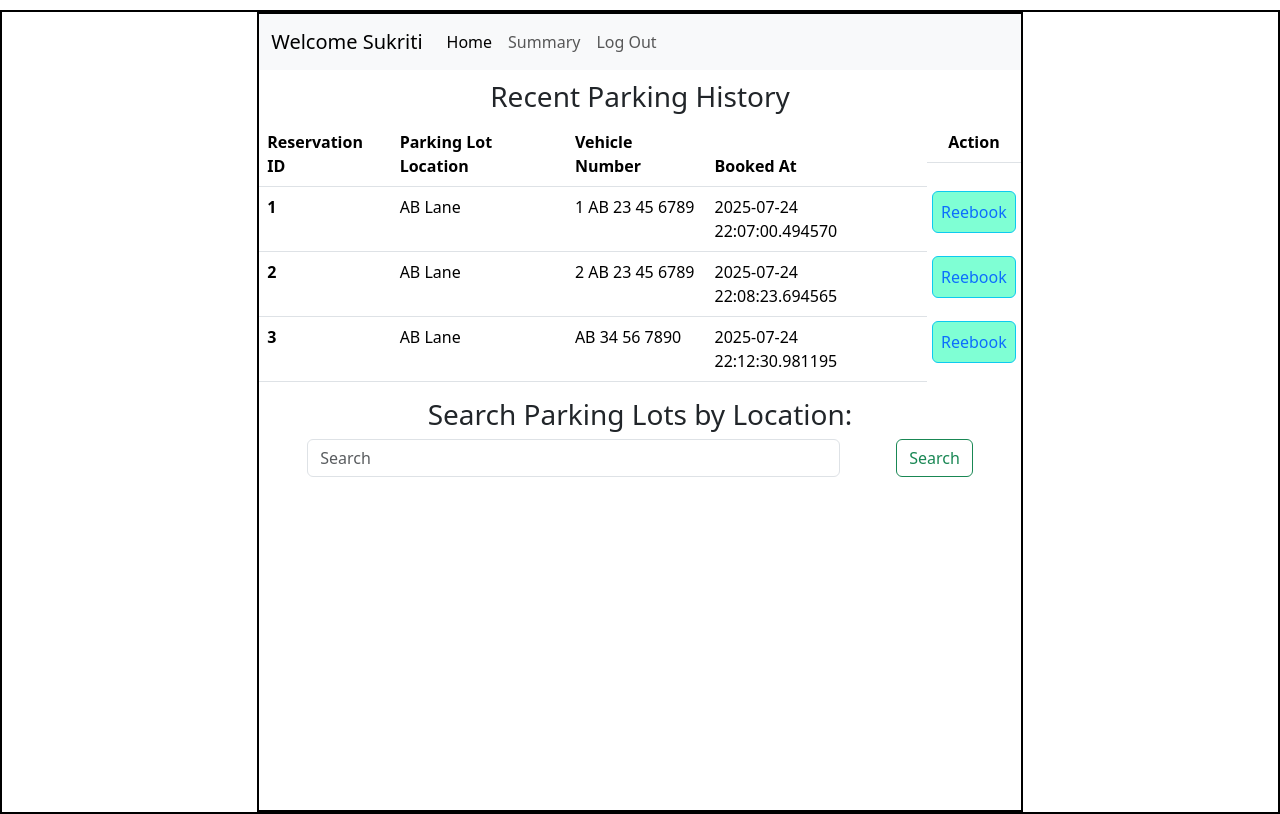
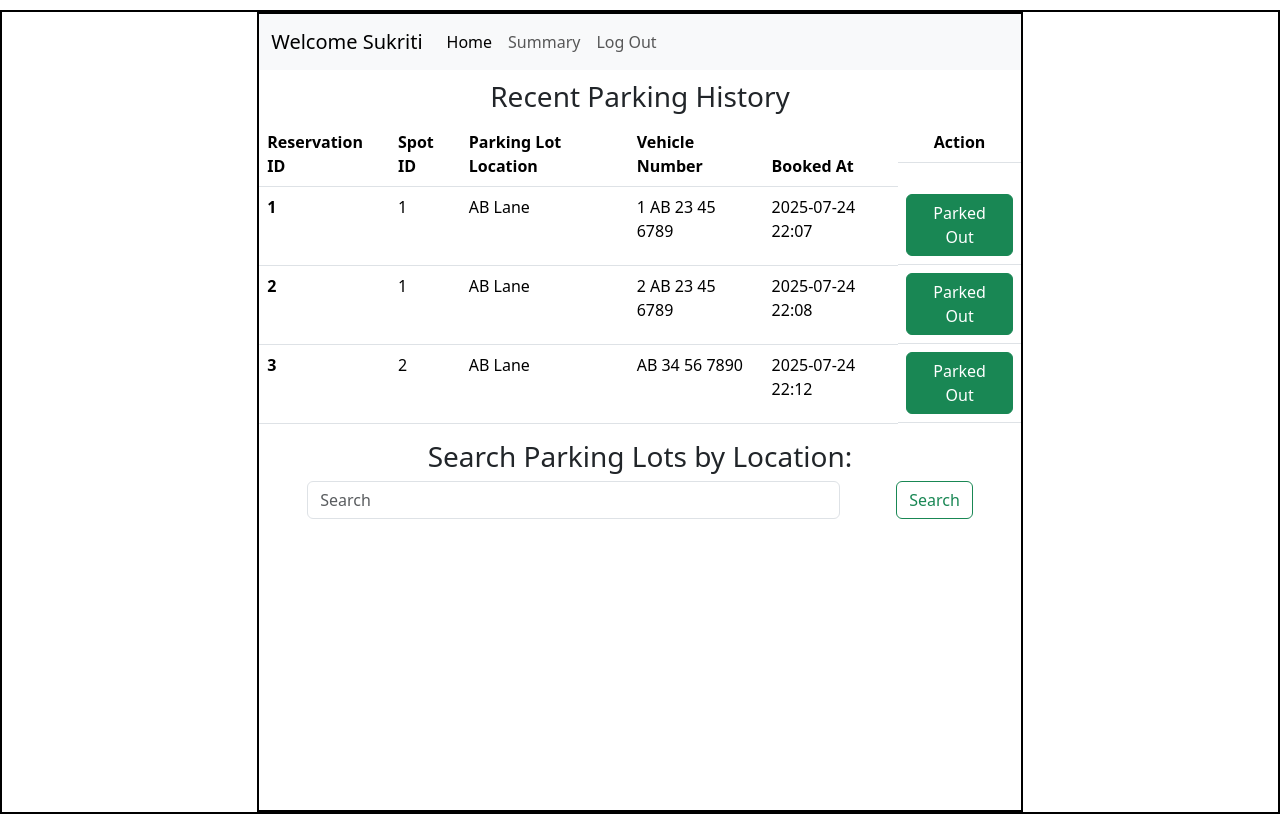
Before and after one commit to 23f3003497/vehicle-parking-app, a Flask app: page /user_dashboard/2 in a window 1280 px wide. Run offline with Flask 3, Linux system fonts and the light colour scheme; data comes from the database, SQL or seed files in the repository; both versions use the stored data as it was after the commit.

Commit message:
release_spot endpoint created

```diff
--- a/application/controllers.py
+++ b/application/controllers.py
@@ -14,7 +14,7 @@ def login():
                 #session['username'] = curr_user.username
                 if curr_user.type == "admin":
                     pklots=ParkingLot.query.all()
-                    return render_template("admin_dashboard.html", user=curr_user, pklots=pklots)
+                    return redirect(url_for("admin_dashboard"))
                 else:
                     return redirect(url_for("user_dashboard", user_id=user_id))
             else:
@@ -59,15 +59,16 @@ def user_dashboard(user_id):
     for reservation in reservations:
         res_id=reservation.id
         spot=ParkingSpot.query.filter_by(id=reservation.spot_id).first()
+        spot_id=spot.id
         lot_id=spot.lot_id
         lot_loc=ParkingLot.query.filter_by(id=lot_id).first().prime_location_name
         vehicle_no=reservation.vehicle_number
         timestamp=reservation.parking_timestamp
-        if spot.status=="Booked":
+        if reservation.leaving_timestamp:
+            action="Parked Out"
+        else:
             action="Release"
-        else:
-            action="Reebook"
-        l.append((res_id,lot_loc,vehicle_no,timestamp,action))
+        l.append((res_id,spot_id,lot_loc,vehicle_no,timestamp,action))
 
     return render_template("user_dashboard.html", user=user, res_list=l)
 
@@ -173,3 +174,39 @@ def search_lots():
         if category=="Address":
             pklots=ParkingLot.query.filter_by(address=cat_val).all()
         return render_template("search_lots.html", pklots=pklots)
+
+@app.route("/release_spot/<int:res_id>/<int:spot_id>")
+def release_spot(res_id, spot_id):
+    reservation=Reserve.query.get(res_id)
+    spot=ParkingSpot.query.get(spot_id)
+    lot_id=spot.lot_id
+    lot=ParkingLot.query.get(lot_id)
+    if spot.status=="Booked":
+        reservation.leaving_timestamp=datetime.now()
+        # Calculate duration
+        duration = reservation.leaving_timestamp - reservation.parking_timestamp
+        total_minutes = duration.total_seconds() / 60
+        hours = int(total_minutes // 60)
+        minutes = int(total_minutes % 60)
+
+        # Get price per hour
+        price_per_hour = lot.price
+
+        # Calculate cost
+        if hours == 0:
+            cost = price_per_hour
+        elif minutes < 30:
+            cost = hours * price_per_hour
+        else:
+            cost = (hours + 1) * price_per_hour
+
+        reservation.parking_cost=cost
+        spot.status="Available"
+        lot.occ_spots=lot.occ_spots-1
+        lot.revenue_generated=lot.revenue_generated+cost
+
+        db.session.commit()
+    else:
+        cost=reservation.parking_cost
+
+    return render_template("release_lot.html", reservation=reservation, spot=spot, lot=lot, cost=cost)
--- a/application/models.py
+++ b/application/models.py
@@ -18,6 +18,7 @@ class ParkingLot(db.Model):
     pincode = db.Column(db.Integer, nullable=False)
     max_spots = db.Column(db.Integer, nullable=False)
     occ_spots = db.Column(db.Integer, default=0)
+    revenue_generated = db.Column(db.Integer, default=0)
 
 class ParkingSpot(db.Model):
     id = db.Column(db.Integer, primary_key=True)
--- a/crud.txt
+++ b/crud.txt
@@ -6,14 +6,14 @@ python
 >>> db.create_all() #only once
 
 #add admin
-user1=User(username="admin123", email="admin@parking.app.com", password="adminpass", type="admin")
+
 
 #add user entries
->>> user1=User(email="admin@mail.com", password="xyz", type="admin")
+>>> user1=User(username="admin123", email="admin@parking.app.com", password="adminpass", type="admin")
 >>> db.session.add(user1)
 >>> db.session.commit()
 
->>> user1=User(username="Anita Das", email="anita@gmail.com", password="anita123")
+>>> user1=User(username="Sukriti", email="sukriti@gmail.com", password="sukritipass")
 >>> db.session.add(user1)
 >>> db.session.commit()
 >>> user1=User(username="Payal Ghosh", email="payalghosh@gmail.com", password="taetae")
--- a/static/style.css
+++ b/static/style.css
@@ -139,3 +139,9 @@ h1{
 #action-btn a{
     text-decoration: none;
 }
+.occspot{
+    background-color: tomato;
+}
+.avspot{
+    background-color: green;;
+}
--- a/templates/admin_dashboard.html
+++ b/templates/admin_dashboard.html
@@ -55,7 +55,11 @@
                             </div>
                             <div class="pklot">
                                 {% for i in range(pklot.max_spots) %}
-                                    <div class="pkspot">{{ i + 1 }}</div>
+                                    {% if i<pklot.occ_spots %}
+                                        <div class="pkspot occspot">{{ i + 1 }}</div>
+                                    {% else %}
+                                        <div class="pkspot avspot">{{ i + 1 }}</div>
+                                    {% endif %}
                                 {% endfor %}
                             </div>
                         </div>
--- a/templates/search_lots.html
+++ b/templates/search_lots.html
@@ -24,7 +24,7 @@
               <a class="nav-link" href="/display_users">Users</a>
             </li>
             <li class="nav-item">
-                <a class="nav-link" href="/search_users">Search</a>
+                <a class="nav-link" href="#">Search</a>
             </li>
             <li class="nav-item">
                 <a class="nav-link" href="/user_summary">Summary</a>
@@ -56,7 +56,7 @@
                   <th scope="col">Lot ID</th>
                   <th scope="col">Prime Location</th>
                   <th scope="col">Lot Address</th>
-                  <th scope="col">Available Spots</th>
+                  <th scope="col">Available Spots/Total Spots</th>
                 </tr>
               </thead>
                 <tbody>
@@ -65,7 +65,7 @@
                     <th scope="row">{{lot.id}}</th>
                     <td>{{lot.prime_location_name}}</td>
                     <td>{{lot.address}}</td>
-                    <td>{{lot.max_spots-lot.occ_spots}}</td>
+                    <td>{{lot.max_spots-lot.occ_spots}}/{{lot.max_spots}}</td>
 
                   </tr>
                   {% endfor %}
--- a/templates/user_dashboard.html
+++ b/templates/user_dashboard.html
@@ -42,6 +42,7 @@
                     <thead>
                         <tr>
                         <th scope="col">Reservation ID</th>
+                        <th scope="col">Spot ID</th>
                         <th scope="col">Parking Lot Location</th>
                         <th scope="col">Vehicle Number</th>
                         <th scope="col">Booked At</th>
@@ -49,13 +50,24 @@
                         </tr>
                     </thead>
                     <tbody>
-                        {% for (res_id,lot_loc,vehicle_no,timestamp,action) in res_list %}
+                        {% for (res_id, spot_id, lot_loc,vehicle_no,timestamp,action) in res_list %}
                         <tr>
                         <th scope="row">{{res_id}}</th>
+                        <td>{{spot_id}}</td>
                         <td>{{lot_loc}}</td>
                         <td>{{vehicle_no}}</td>
-                        <td>{{timestamp}}</td>
-                        <td id="action-btn" class="btn btn-info"><a href="#">{{action}}</a></td>
+                        <td>{{timestamp.strftime("%Y-%m-%d %H:%M")}}</td>
+
+                        {% if action=="Release" %}
+
+                            <td class="d-flex justify-content-center"><a href="{{ url_for('release_spot', res_id=res_id, spot_id=spot_id) }}" class="btn btn-danger">{{action}}</a></td>
+
+                        {% else %}
+
+                            <td  class="d-flex justify-content-center"><a href="" class="btn btn-success">{{action}}</a></td>
+
+                        {% endif %}
+
                         </tr>
                         {% endfor %}
                     </tbody>
```
Also changed, not shown: templates/release_lot.html (+31 -18 lines), instance/parking.sqlite3.
